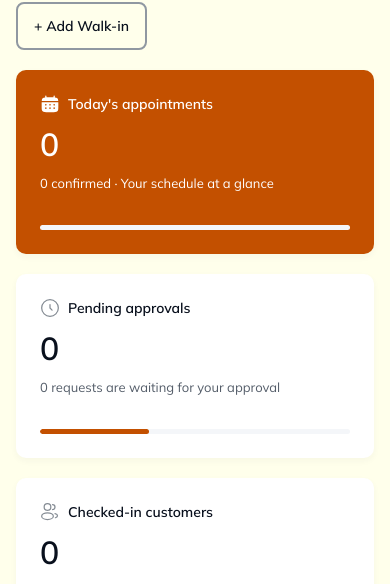
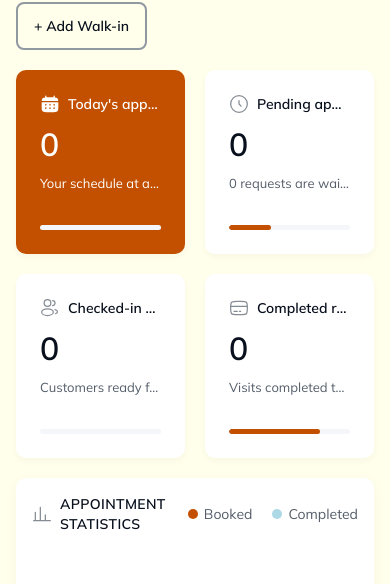
Before and after one commit to kemdav/Fides, a Next.js app: page /overview in a window 390 px wide. Shown: the part 253-837 px from the top of the page. Built offline with nearby package versions, Linux system fonts and the light colour scheme; no server answers; a web font is replaced by a local one.

Commit message:
feat: responsiveness for kpi cards on both appointments and overview screen - Raboy

```diff
--- a/src/components/merchant/appointments/appointments-view.tsx
+++ b/src/components/merchant/appointments/appointments-view.tsx
@@ -287,7 +287,7 @@ export function AppointmentsView({
           />
 
           {/* KPI Metric Cards */}
-          <div className="grid grid-cols-[minmax(0,1fr)] gap-5 sm:grid-cols-2 xl:grid-cols-4">
+          <div className="grid grid-cols-2 gap-5 xl:grid-cols-4">
             <MetricCard featured label="Today's appointments" value={todayCount} caption="All bookings scheduled for today" icon="calendar" progress={66} />
             <MetricCard label="Awaiting approval" value={awaitingCount} caption="Review requests before the start time" icon="verified" iconWeight="regular" progress={33} />
             <MetricCard label="Checked-in customers" value={checkedInCount} caption="Ready for their appointment" icon="users" progress={40} />
--- a/src/components/merchant/overview/overview-view.tsx
+++ b/src/components/merchant/overview/overview-view.tsx
@@ -280,12 +280,12 @@ export function OverviewView({
           />
 
           {/* KPI Metric Cards (QA #1: Real loaded counts and amounts) */}
-          <div className="grid grid-cols-[minmax(0,1fr)] gap-5 sm:grid-cols-2 xl:grid-cols-4">
+          <div className="grid grid-cols-2 gap-5 xl:grid-cols-4">
             <MetricCard
               featured
               label="Today's appointments"
               value={todayCount}
-              caption={`${confirmedCount} confirmed · Your schedule at a glance`}
+              caption={`Your schedule at a glance`}
               icon="calendar"
               progress={todayCount > 0 ? Math.min(100, Math.round((confirmedCount / todayCount) * 100)) : 0}
             />
@@ -299,14 +299,14 @@ export function OverviewView({
             <MetricCard
               label="Checked-in customers"
               value={checkedInCount}
-              caption={`${checkedInCount} ${checkedInCount === 1 ? "customer" : "customers"} ready for their appointments`}
+              caption={`${checkedInCount === 1 ? "Customer" : "Customers"} ready for their appointments`}
               icon="users"
               progress={todayCount > 0 ? Math.min(100, Math.round((checkedInCount / todayCount) * 100)) : 0}
             />
             <MetricCard
               label="Completed revenue"
               value={revenueTotal}
-              caption={`${completedVisitsCount} ${completedVisitsCount === 1 ? "visit" : "visits"} completed today`}
+              caption={`${completedVisitsCount === 1 ? "Visit" : "Visits"} completed today`}
               icon="card"
               progress={75}
             />
```
